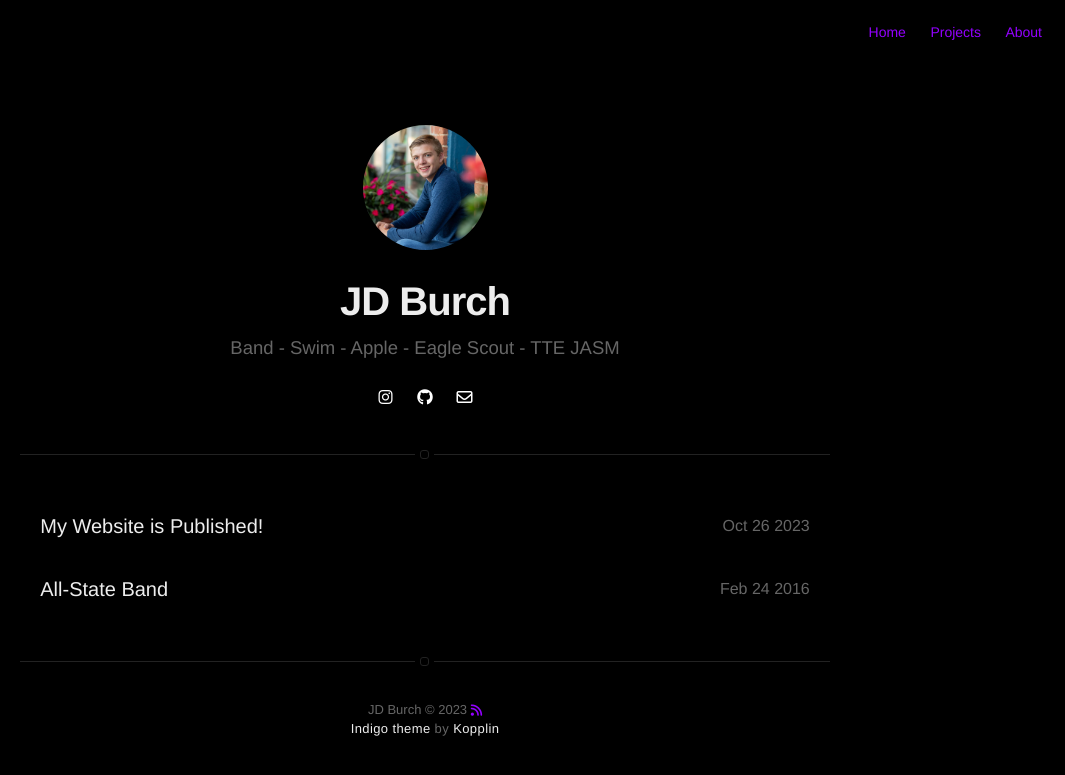
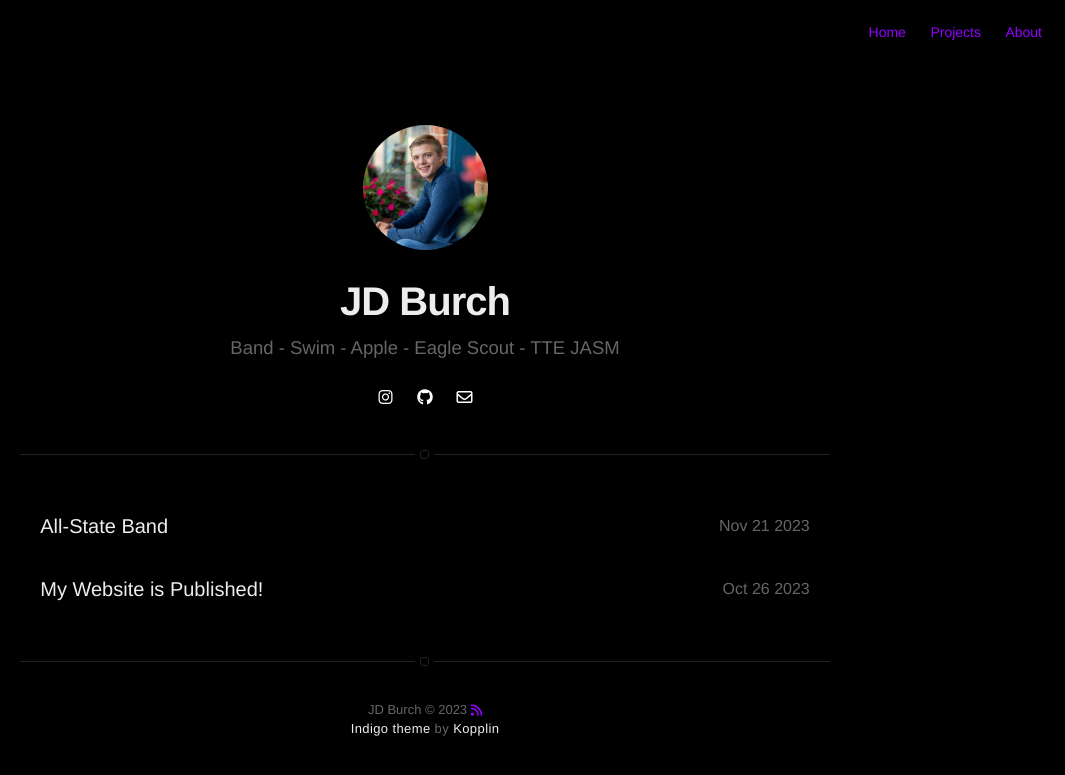
Before and after one commit to JDBurchHuzzah/jdburchhuzzah.github.io, a Jekyll site: the page built from blog.html, in a window 1280 px wide. Shown: the top 775 px of the page, without its empty margins (215-1280 px from the left). Built offline with Jekyll 4.4.1, drawn with Linux system fonts in a browser that asks for light colours; nearby versions of some CDN libraries.

Commit message:
Update 2023-11-20-All-State.markdown

```diff
--- a/_posts/2023-11-20-All-State.markdown
+++ b/_posts/2023-11-20-All-State.markdown
@@ -1,7 +1,7 @@
 ---
 title: "All-State Band"
 layout: post
-date: 2016-02-24 22:44
+date: 2023-11-21
 image: /assets/images/AllState.jpg
 headerImage: true
 star: false
```
